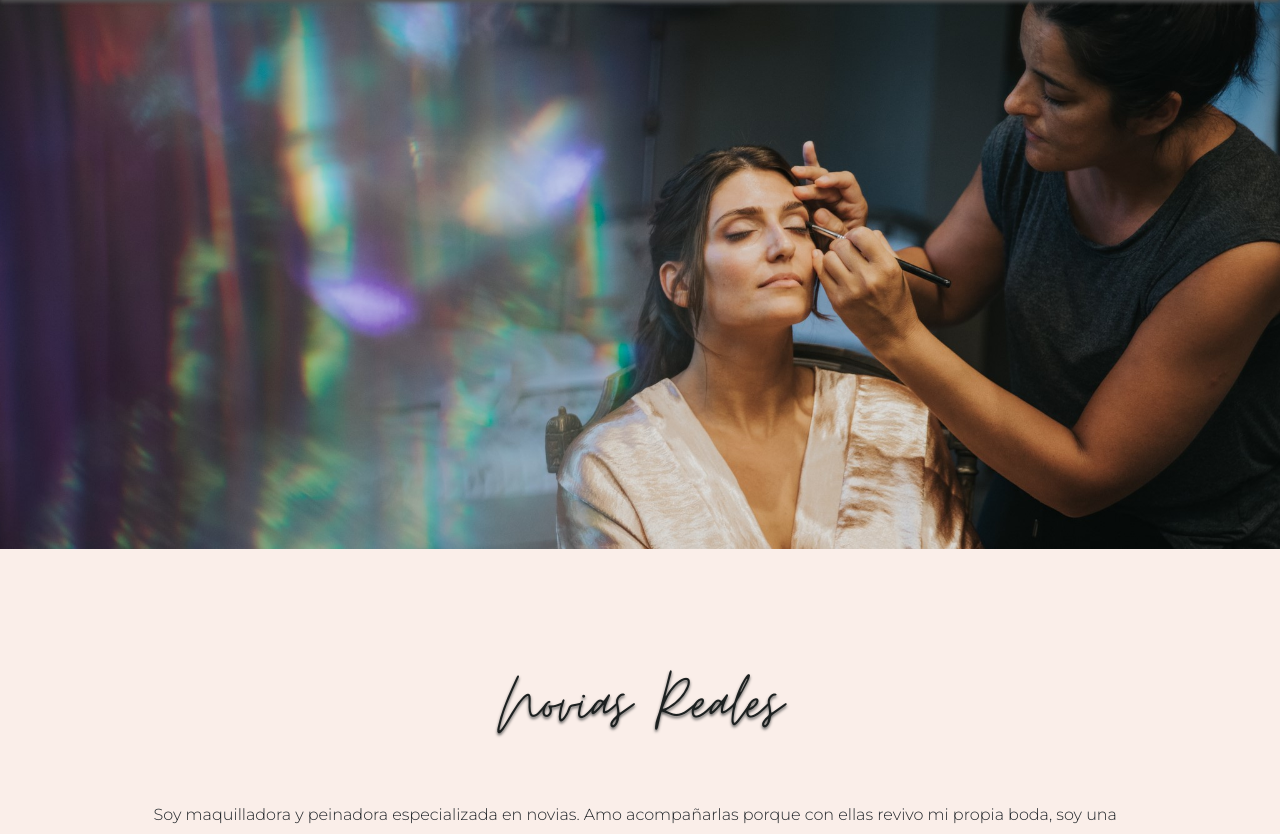
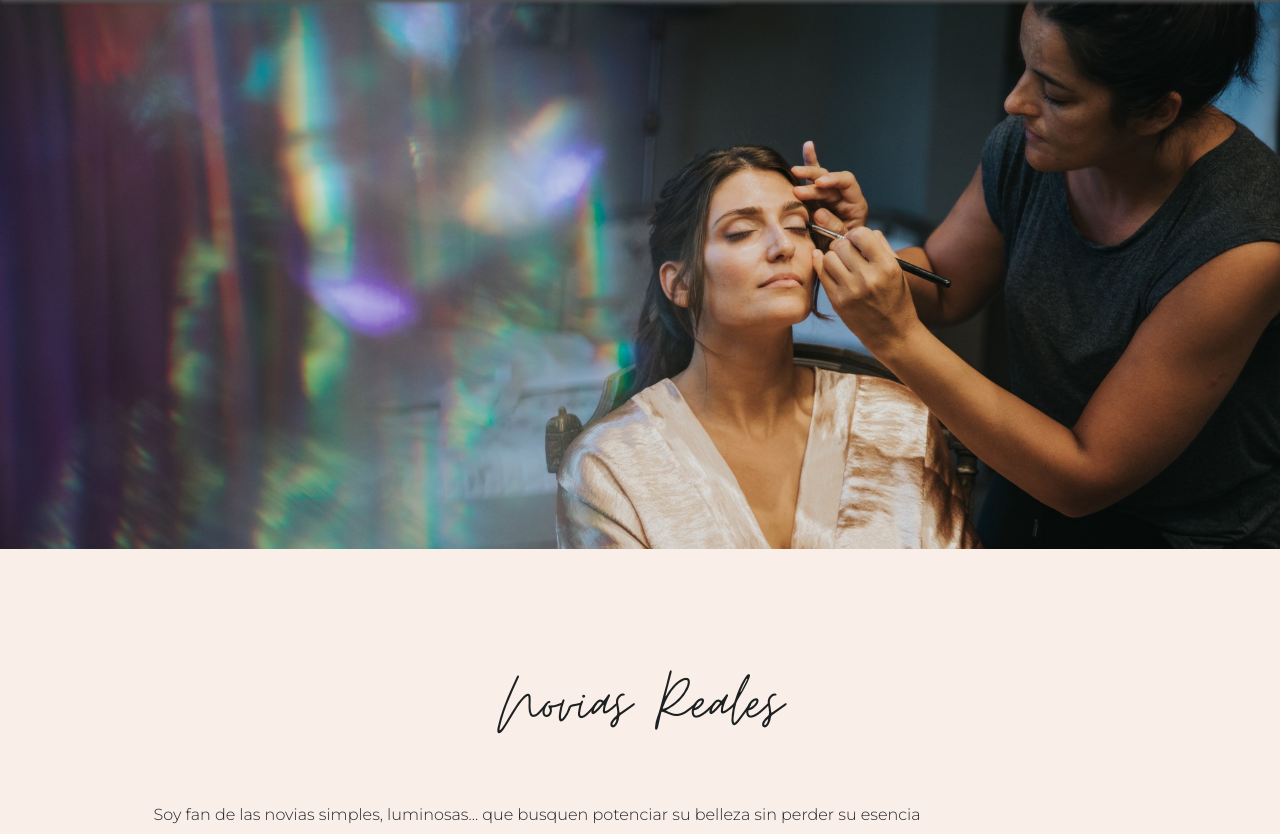
Before and after one commit to daianavaisman/dw-proyecto-final, a website: page index.html in a window 1280 px wide. Shown: the part 59-893 px from the top of the page. Drawn offline with nearby package versions, Linux system fonts and the light colour scheme.

Commit message:
estilos h1 y textos novias

```diff
--- a/index.html
+++ b/index.html
@@ -56,7 +56,7 @@
         <div class="space-pre-section space-pink" id="novias"></div>
         <section class="sectionPink">
         <h1 class="sectionTitle">Novias Reales</h1>
-        <div class="intro"><p class="pl-5 pr-5">Soy maquilladora y peinadora especializada en novias. Amo acompañarlas porque con ellas revivo mi propia boda, soy una apasionada de mi trabajo y me encanta brindar un servicio integral asesorandolas respecto del peinado, makeup y tocado que mejor se adapten a su estilo para terminar de completar su look. Soy fan de las novias simples, luminosas... que busquen potenciar su belleza sin perder su esencia</p></div>
+        <div class="intro"><p class="pl-5 pr-5">Soy fan de las novias simples, luminosas... que busquen potenciar su belleza sin perder su esencia</p></div>
 
         <div class="acordeonContainer">
             <div class="card"><img src="images/p1.jpg" alt="Peinado semi recogido con ondas y torzadas."></div>
--- a/scss/style.scss
+++ b/scss/style.scss
@@ -27,7 +27,6 @@ p {
 h1 {
     font-family: Moontime;
     font-size: 5rem;
-    text-shadow: 0 2px 3px $shadow;
 }
 
 h2 {
```
Also changed, not shown: css/style.css, 1 other file.
